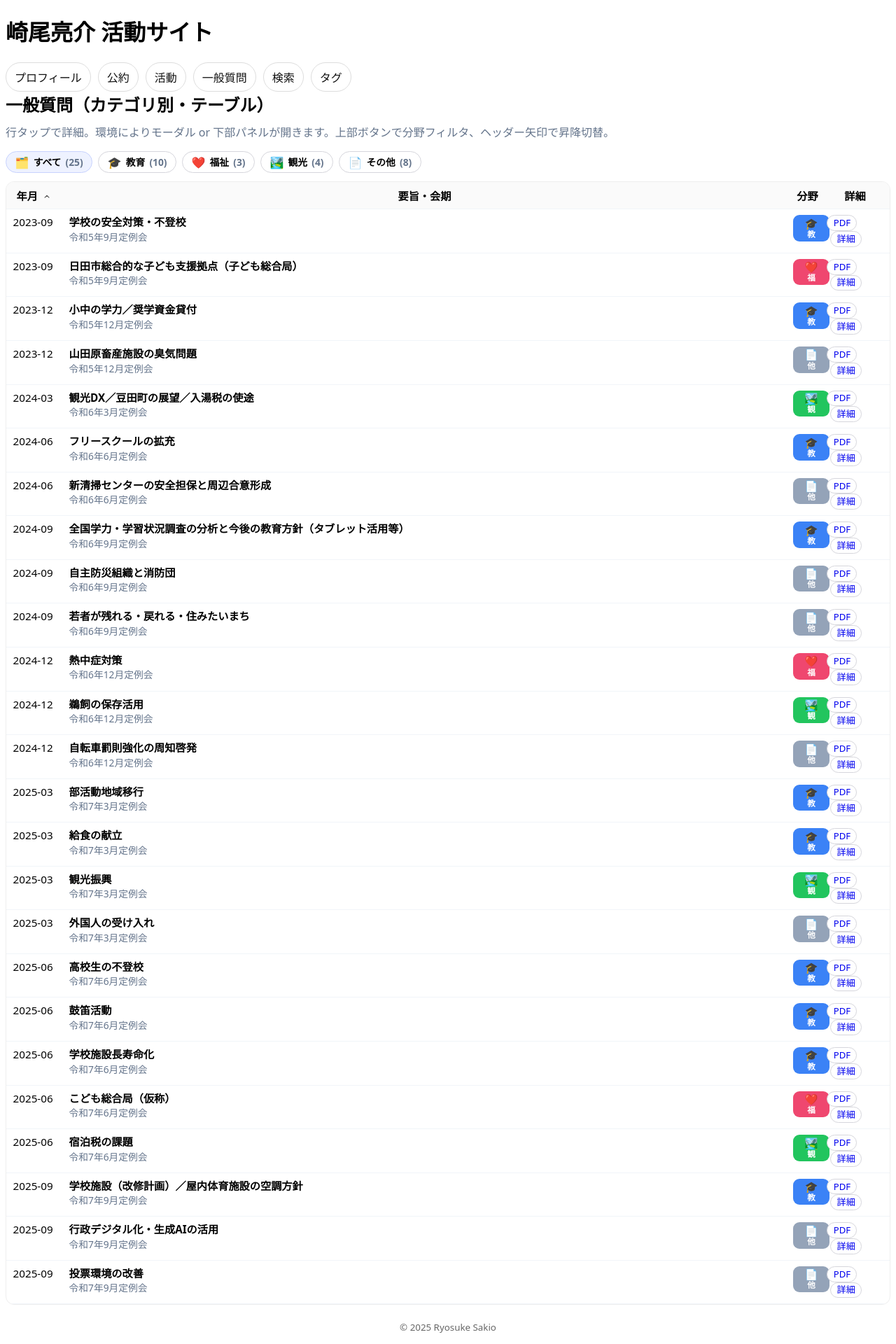
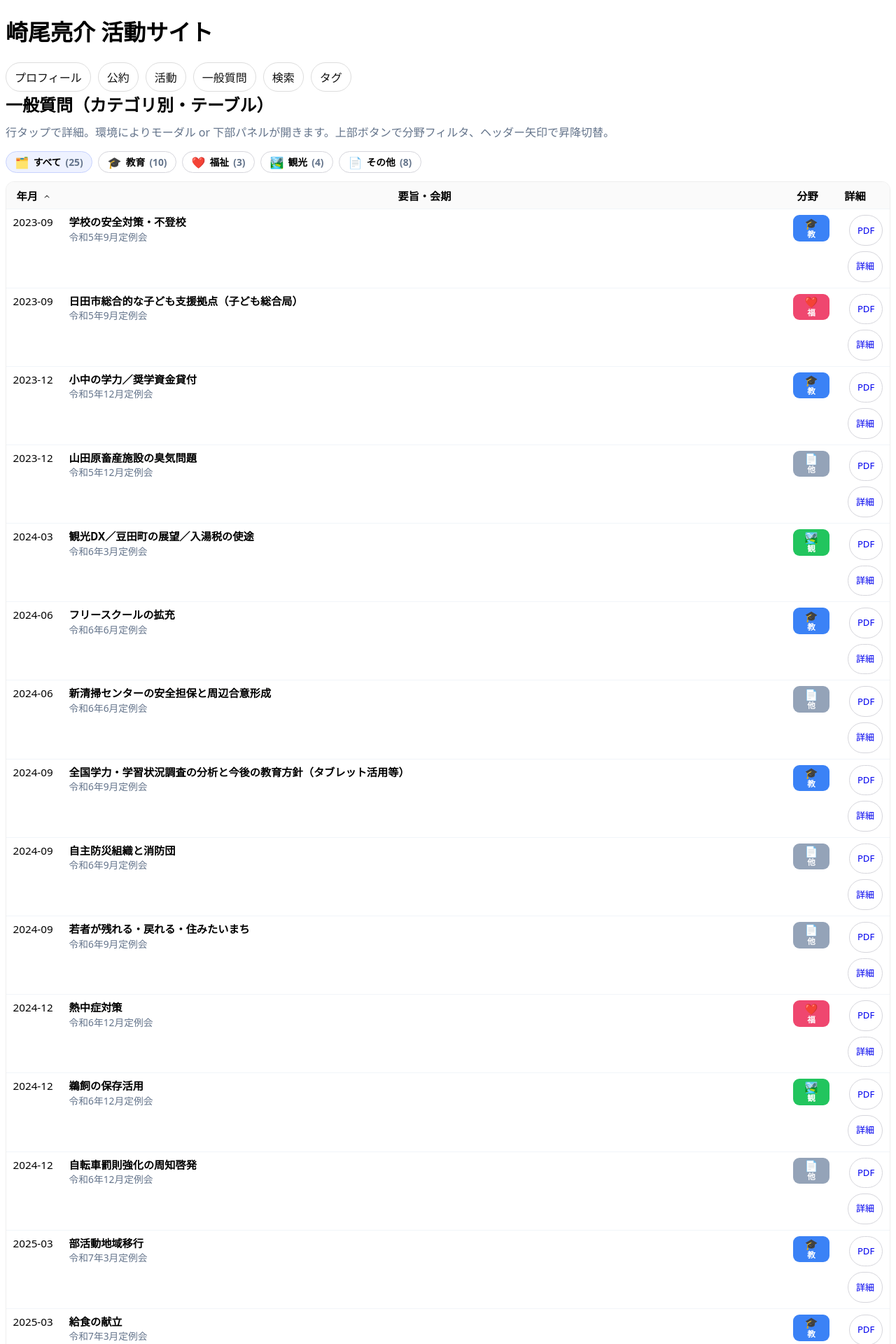
Before and after one commit to sakioryousuke-eng/activity-site, a Jekyll site: the page built from pages/matrix.html, in a window 1280 px wide. Shown: the top 1920 px of the page at 70% size. Built offline with Jekyll 4.4.1, drawn with Linux system fonts in a browser that asks for light colours.

Commit message:
Update matrix.html

```diff
--- a/pages/matrix.html
+++ b/pages/matrix.html
@@ -79,6 +79,29 @@ table.matrix{width:100%;border-collapse:collapse;font-size:.95rem;table-layout:f
 
 @media(max-width:840px){.col-month{width:4.8rem}.col-cat{width:2.9rem}.col-act{width:6.0rem}}
 @media(max-width:480px){.col-month{width:4.6rem}.col-cat{width:2.8rem}.col-act{width:5.8rem}.cell-session{display:none}}
+/* === 右端「PDF／詳細」ボタンを右寄せ＆高さ揃え（上書きCSS） === */
+.matrix td:last-child { text-align: right; }
+
+/* 既存の inline-style(justify-content:flex-start) を強制上書き */
+.matrix td:last-child > div {
+  display: flex;
+  justify-content: flex-end !important; /* ← 右寄せに固定 */
+  align-items: center;
+  gap: .5rem;
+  min-height: 32px; /* 行内での縦位置を安定 */
+}
+
+/* ボタンの高さと内側余白を統一（微妙なズレ解消） */
+.matrix .btn {
+  display: inline-flex;
+  align-items: center;
+  justify-content: center;
+  min-height: 32px;
+  line-height: 1;
+  padding: .3rem .7rem;
+  vertical-align: middle;
+}
+
 </style>
 
 <!-- ▼ 分野フィルタ（アイコン＋色、件数表示あり） -->
```
